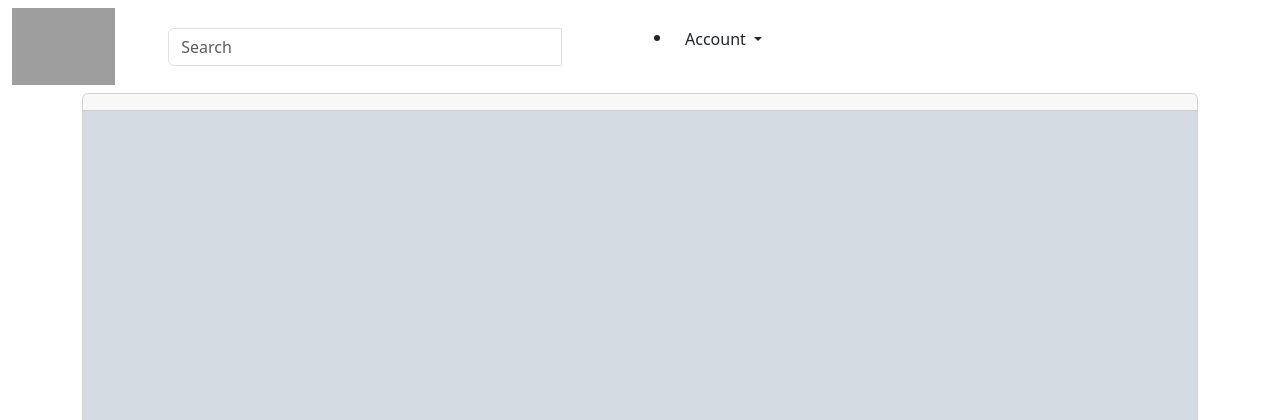
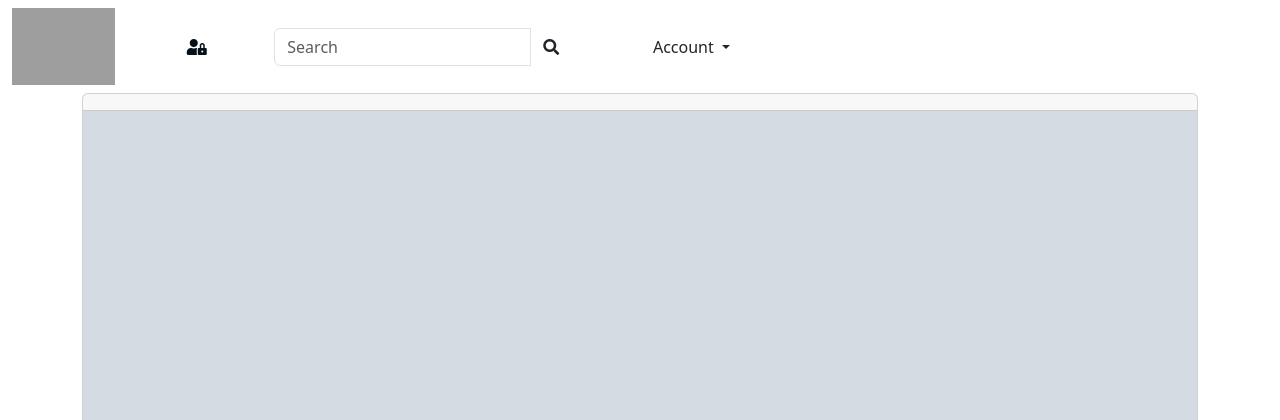
Before and after one commit to samwel-chege/Instagram, a Django app: page / in a window 1280 px wide. Shown: the top 420 px of the page. Run offline with Django 3.2, Linux system fonts and the light colour scheme; a user stored in the database is signed in; tables that the repository leaves empty hold one stand-in row (values such as "Sample post"); grey boxes marked "Sample" are stand-in pictures; some libraries are stand-ins or nearby versions; grey boxes are pictures that could not be loaded.

Commit message:
add a link to the admin page

```diff
--- a/instagram/templates/navbar.html
+++ b/instagram/templates/navbar.html
@@ -12,45 +12,35 @@
                     src="https://upload.wikimedia.org/wikipedia/commons/thumb/2/2a/Instagram_logo.svg/1200px-Instagram_logo.svg.png"
                     alt="logo" width="103"></a>
               </div>
+              <div>
+                <a href="{% url 'admin:index' %}"><i class="fas fa-user-lock fa-1x ms-1" style="color: #06101a;"></i></a>
+              </div>
             <!--Adding a search form-->
-            <div class="col-sm-4 col-md-4 navbar-right">
-
-            <form class="navbar-form" role="search" action="">
-                <div class="input-group">
-                    <input type="text" class="form-control" placeholder="Search" name="article">
-                    <div class="input-group-btn">
-                        <button class="btn btn-default" type="submit"><i class="glyphicon glyphicon-search"></i></button>
-                    </div>
+            <form role="search" class="form-inline" action="">
+              <div class="input-group">
+                <input type="text" class="form-control" placeholder="Search" aria-label="Username" aria-describedby="basic-addon1" name="user">
+                <div class="input-group-append" type="submit">
+                  <button class="input-group-text btn" type="submit"><i class="fas fa-search"></i></button>
                 </div>
+              </div>
             </form>
-        </div>
         <!--search form end -->
         <div class="col-sm-6 col-md-6">
-            {% if user.is_authenticated %}
-            <ul>
-              <li class="dropdown">
-                <a href="#" class="dropdown-toggle btn btn-default" data-toggle="dropdown" role="button" aria-expanded="false">Account
-                          <span class="caret"></span>
-                      </a>
-                <ul class="dropdown-menu" role="menu">
-                  <li>
-                    <a href="">Home</a>
-                  </li>
-                  <li>
-                    <a href="/accounts/password/change">Change Password</a>
-                  </li>
-                  <li>
-                    <a href="/logout">Logout</a>
-                  </li>
-                </ul>
-              </li>
+          <div class="dropdown">
+            <button class="btn btn-default dropdown-toggle" type="button" id="dropdownMenuButton1"
+                    data-bs-toggle="dropdown" aria-expanded="false">
+                Account
+            </button>
+            <ul class="dropdown-menu" aria-labelledby="dropdownMenuButton1">
+                {% if user.is_authenticated%}
+                <li><a class="dropdown-item" href="{% url 'profile' id=request.user.id%}">Profile</a></li>
+                <li><a class="dropdown-item" href="/logout">Logout</a></li>
+                {%else%}
+                <li><a class="dropdown-item" href="/login">Login</a></li>
+                <li><a class="dropdown-item" href="/signup">Signup</a></li>
+                {%endif%}
             </ul>
-            {% else %}
-            <li>
-              <a class='btn btn-default' href="/accounts/login">Login</a>
-            </li>
-
-            {% endif %}
+        </div>
           </div>
     </div>
     </nav>
```
